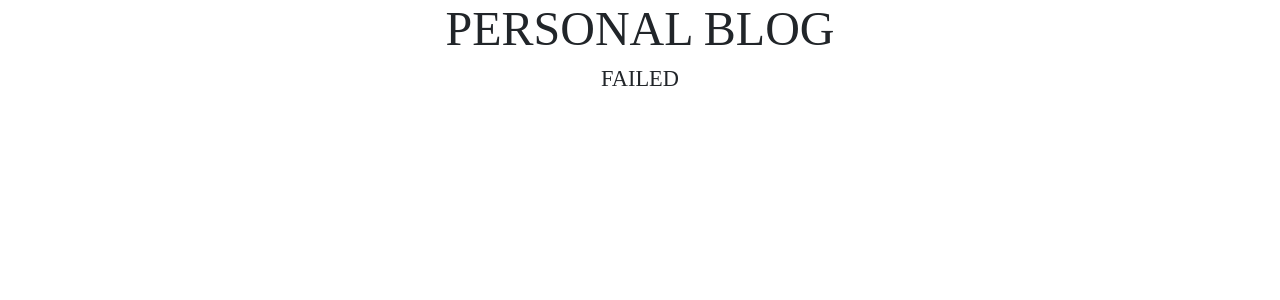
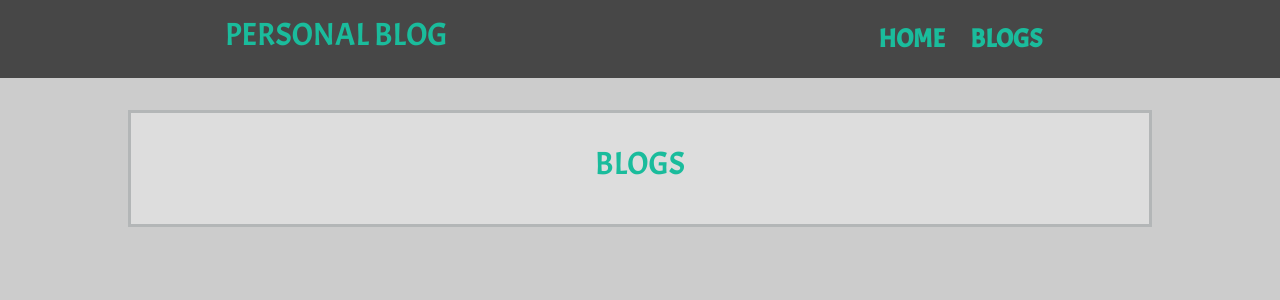
Before and after one commit to Ariyan0047/Blog, a JavaScript app: page / in a window 1280 px wide. Shown: the top 300 px of the page. Built offline with nearby package versions, Linux system fonts and the light colour scheme; the HTML template or start-up script is replaced by a standard one.

Commit message:
Fourth Commit

```diff
--- a/src/App.js
+++ b/src/App.js
@@ -1,18 +1,12 @@
-import "./App.css";
+import NavBar from "./Components/NavBar";
+import Contents from "./Components/Contents";
 
 // COMPONENT FUNCTION
 const App = () => {
-  const title = "personal blog";
-  const score = 20;
-  const link = "http://www.google.com";
-
   return (
     <div className="App">
-      <div className="content">
-        <h1>{title}</h1>
-        <p>{score === 50 ? "PASSED" : "FAILED"}</p>
-        <a href={link}>GOOGLE</a>
-      </div>
+      <NavBar />
+      <Contents />
     </div>
   );
 };
--- /dev/null
+++ b/src/Components/Contents.js
@@ -0,0 +1,9 @@
+const Contents = () => {
+  return (
+    <div className="contents">
+      <h1>Blogs</h1>
+    </div>
+  );
+};
+
+export default Contents;
--- a/src/Components/NavBar.js
+++ b/src/Components/NavBar.js
@@ -0,0 +1,15 @@
+const NavBar = () => {
+  return (
+    <nav className="navbar mainContainer">
+      <div className="title">
+        <h1>personal blog</h1>
+      </div>
+      <div className="links">
+        <a href="/">home</a>
+        <a href="/create">blogs</a>
+      </div>
+    </nav>
+  );
+};
+
+export default NavBar;
--- a/src/index.css
+++ b/src/index.css
@@ -1,3 +1,5 @@
+@import url("https://fonts.googleapis.com/css2?family=Acme&display=swap");
+
 * {
   box-sizing: border-box;
   padding: 0;
@@ -6,13 +8,15 @@
 
 /* COLORS */
 :root {
-  --primary-color: #444;
+  --primary-color: #ccc;
+  --font-color: #1abc9c;
+  --font-hover: #148f77;
 }
 /* END COLORS */
 
 /* PRIMARY STYLING */
 h1 {
-  font-size: 3rem;
+  font-size: 2rem;
   text-transform: uppercase;
 }
 
@@ -26,28 +30,45 @@ li {
 }
 
 a {
-  color: #ffffff;
+  font-weight: 700;
+  font-size: 1.6rem;
   text-decoration: none;
+  color: var(--font-color);
+  margin: 0 0.8rem 0 0.8rem;
+  transition: all 0.3s ease-in-out;
 }
 
-.container {
+a:hover {
+  color: var(--font-hover);
+  /* border-bottom: 0.2rem solid var(--font-hover); */
+}
+
+.mainContainer {
   display: flex;
   flex-wrap: wrap;
   align-items: center;
-  justify-content: space-between;
+  justify-content: space-around;
 }
 /* END PRIMARY STYLING */
 
 body {
   font-size: 62.5%;
-  font-family: "Times New Roman", Times, serif;
+  color: var(--font-color);
+  text-transform: uppercase;
+  background: var(--primary-color);
+  font-family: "Acme", sans-serif;
 }
 
-.App {
-  text-align: center;
+.navbar {
+  padding: 1rem;
+  background: rgba(0, 0, 0, 0.65);
 }
 
-.content h1 {
-  font-size: 3rem;
-  text-transform: uppercase;
+.contents {
+  width: 80%;
+  padding: 2rem;
+  margin: 2rem auto;
+  background: #ddd;
+  text-align: center;
+  border: 0.2rem solid #b3b6b7;
 }
```
Also changed, not shown: src/App.css (deleted, +0 -8 lines), src/Components/Header.js (deleted).
